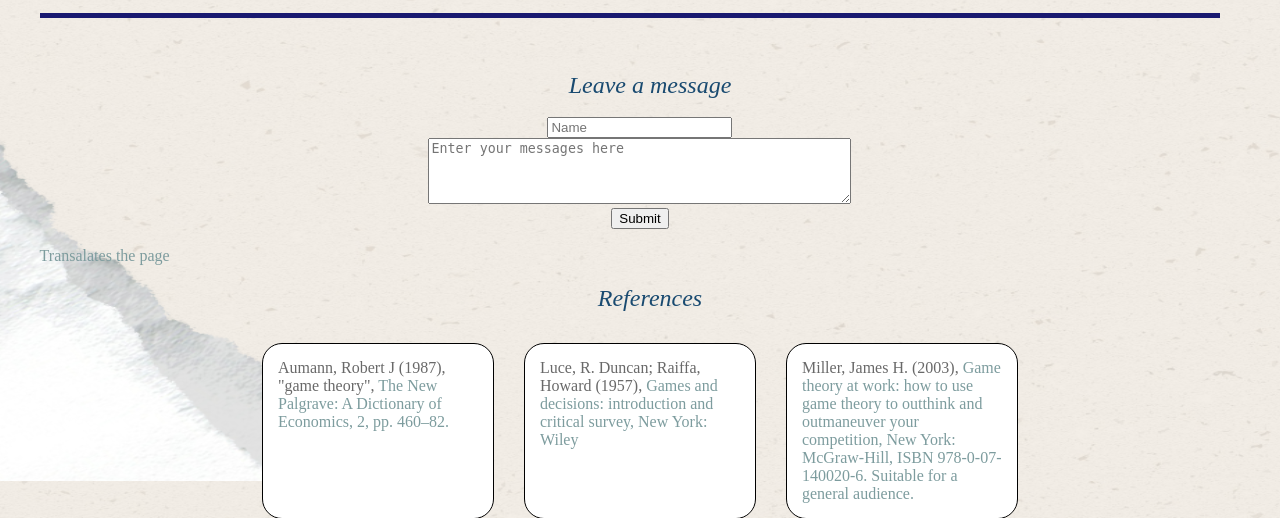
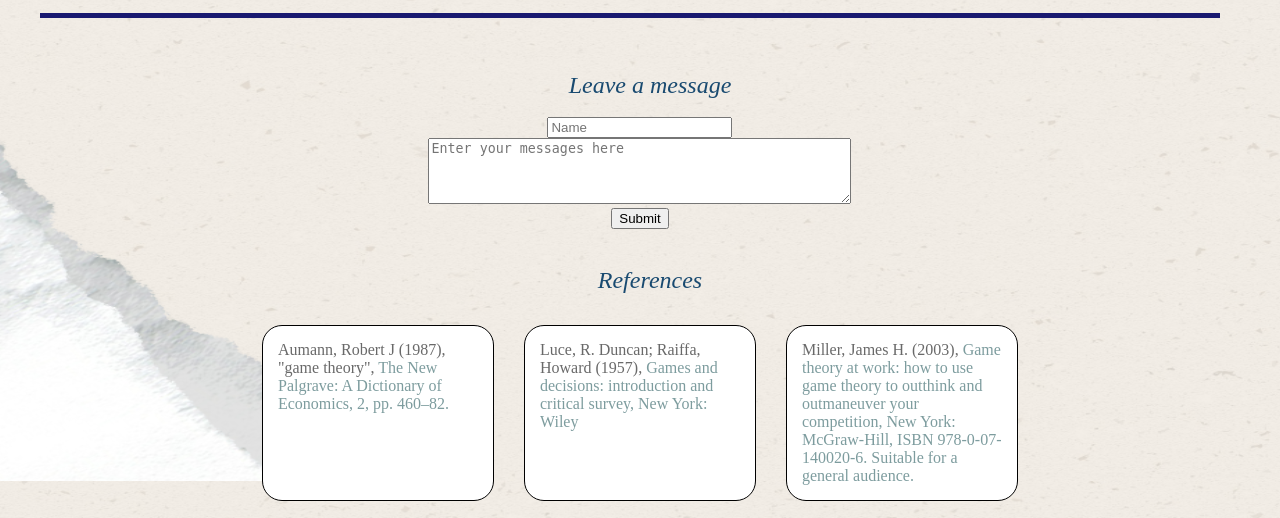
Before and after one commit to Nucl3arSn3k/Dandyhacks2021, a Flask app: page /literatura.html in a window 1280 px wide. Shown: the part 1519-2037 px from the top of the page. Run offline with Flask 2, Linux system fonts and the light colour scheme.

Commit message:
Changes made in deployed version
Dummied out a button that no longer pushed to a webpage

```diff
--- a/Flask/templates/literatura.html
+++ b/Flask/templates/literatura.html
@@ -72,9 +72,7 @@
                     <input type="submit" value="Submit">
                 </form>
             </div><br>
-            <form action="/transalation">
-                <a href="/transalation" class="button">Transalates the page</a>
-            </form>
+
             <h2>References</h2>
             <ul class="flowing-boxes">
                 <li>Aumann, Robert J (1987), "game theory", <a
```
